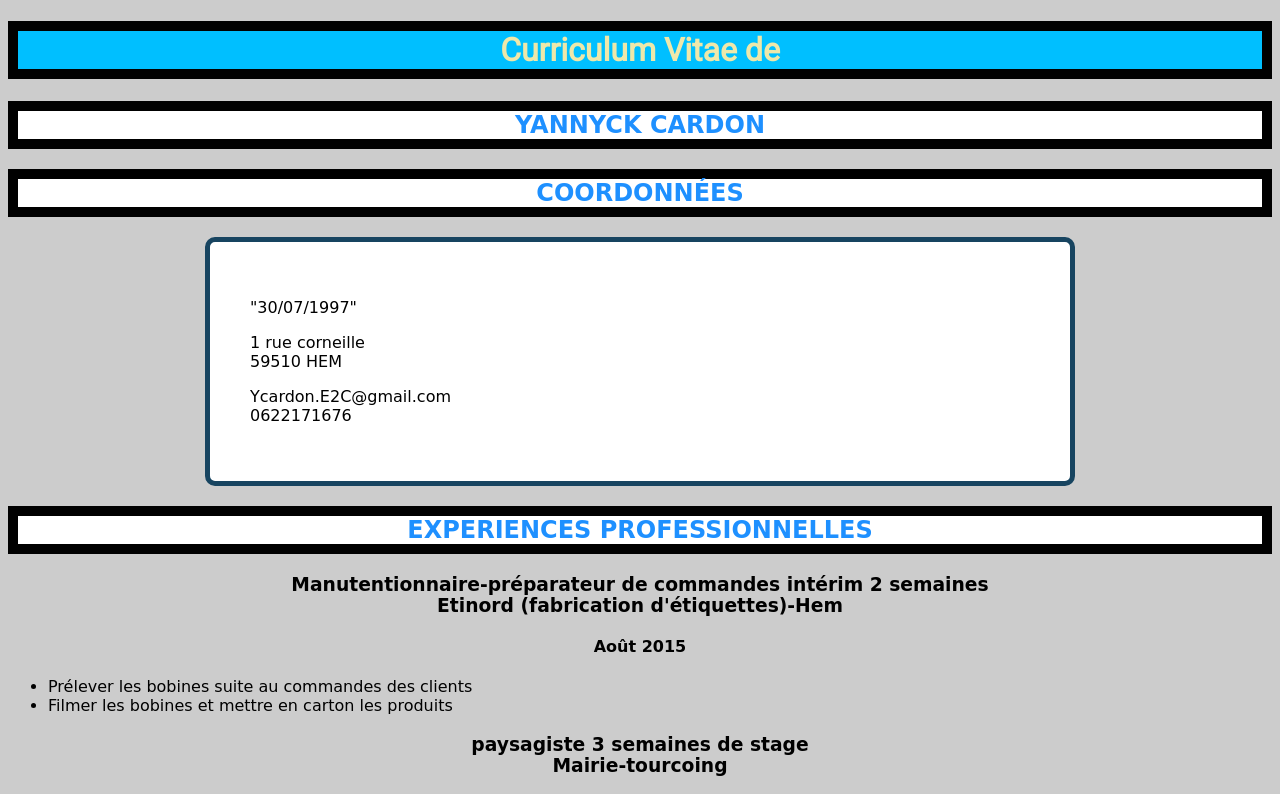
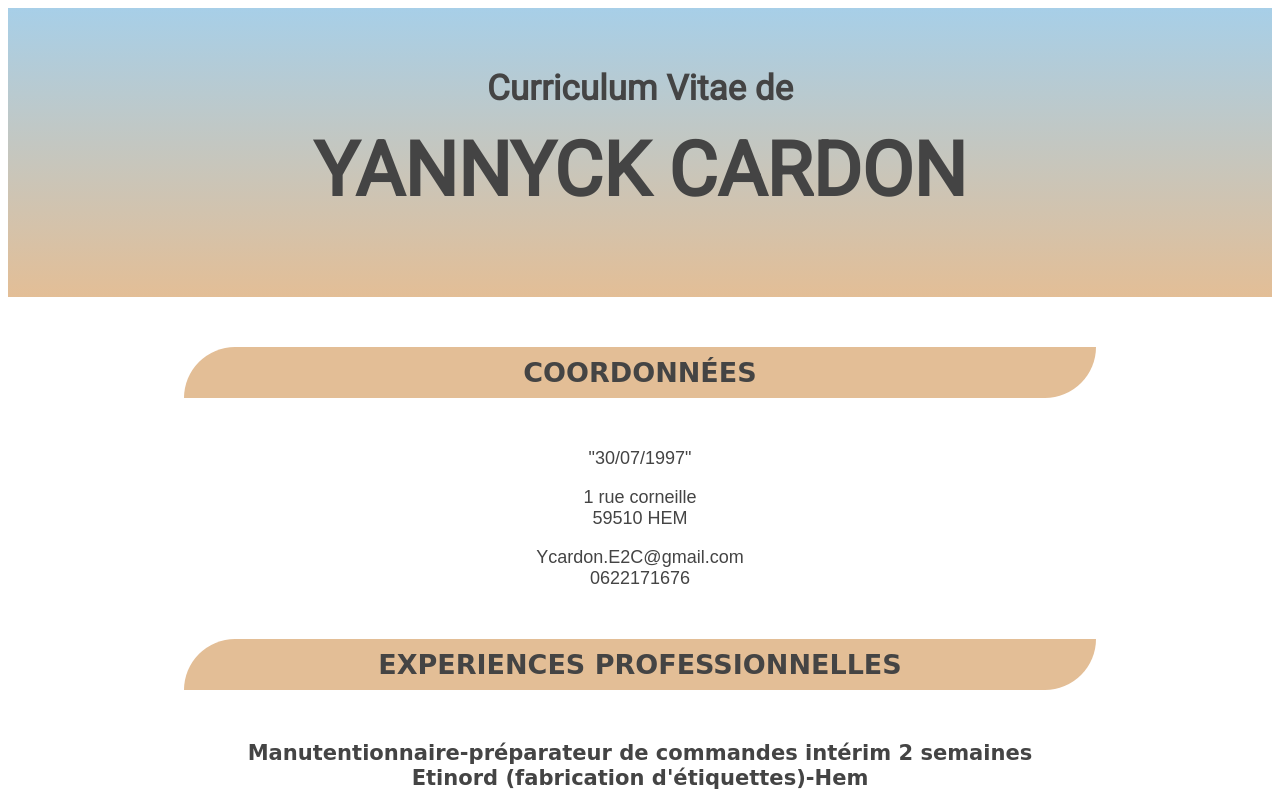
Before and after one commit to yannoulol/cv_pro_Yannyck, a plain HTML site: page index.html in a window 1280 px wide. Shown: the top 794 px of the page. Drawn offline with Linux system fonts and the light colour scheme.

Commit message:
Update style.css

```diff
--- a/style.css
+++ b/style.css
@@ -1,36 +1,119 @@
+
+.ENTETE{
+  /*color:white;*/
+  padding:60px 0 20px;
+  background: linear-gradient(to top, #e3be96, #a7cfe8);
+  /*background-color: #1E90FF  ;*/
+  text-align: center;
+  font-size:40px;
+  font-family: 'Roboto', sans-serif;
+ }
+.cordonee{
+  text-align: center;
+  font-size:18px;
+  font-family: "Cookie", sans-serif;
+
+}
+
+.encadre {
+
+  width:960px;
+  margin: auto;
+
+}
+
 h1 {
-  color: #EEE8AA ;
-  border:10px solid black ;
-  background-color: #00BFFF ;
-  text-align: center;
-font-family: 'Roboto', sans-serif;
- }
+  margin:0 0 -45px;
+ font-size: 35px;
+}
 
 body {
-   background-color: #CCCCCC;
-background-size: cover;
-font-family: "Cookie", cursive;
+  color:#444;
+  font-size: 18px;
+  font-family: "Cookie", cursive;
   }
 
 
-
- div{
-  width:780px;
-  margin:auto;
-  border:5px solid #174460;
-  border-radius:10px;
-  box-shadou:2px 4px 3px black;
-  background-color:#ffffff;
-  padding:40px;
- }
-
- h2 {
-   color: #1E90FF ;
-   border:10px solid black;
-   background-color: white ;
+ .titre {
+   margin: 50px;
+   padding:10px;
+   border-top-left-radius: 100px;
+   border-bottom-right-radius: 100px;
+   background-color: #e3be96 ;
    text-align: center;
   }
 
 h3, h4 {
   text-align: center;
 }
+
+/*la c'est le footer*/
+footer{
+  width:100%;
+  height:100px;
+  background-color: #FFF ;
+}
+
+
+
+
+
+
+
+
+
+
+
+
+/**********************************************************
+**********************************************************
+RESPONSIVE
+**********************************************************
+*********************************************************/
+@media only screen and (min-width: 360px) {
+
+  /*body{
+    background-color: red;
+  }*/
+
+.ENTETE{
+  font-size:30px;
+ }
+
+
+
+ .encadre {
+   width:460px;
+   }
+
+
+}
+
+
+@media only screen and (min-width: 768px) {
+
+  /*body{
+    background-color: blue;
+  }*/
+
+  .ENTETE{
+    font-size:50px;
+   }
+   .encadre {
+     width:80%;
+     margin-left: 10%;
+     margin-right: 10%;
+     }
+
+
+
+}
+
+
+@media only screen and (min-width: 1200px) {
+
+  /*body{
+    background-color: green;
+
+  }*/
+}
```
